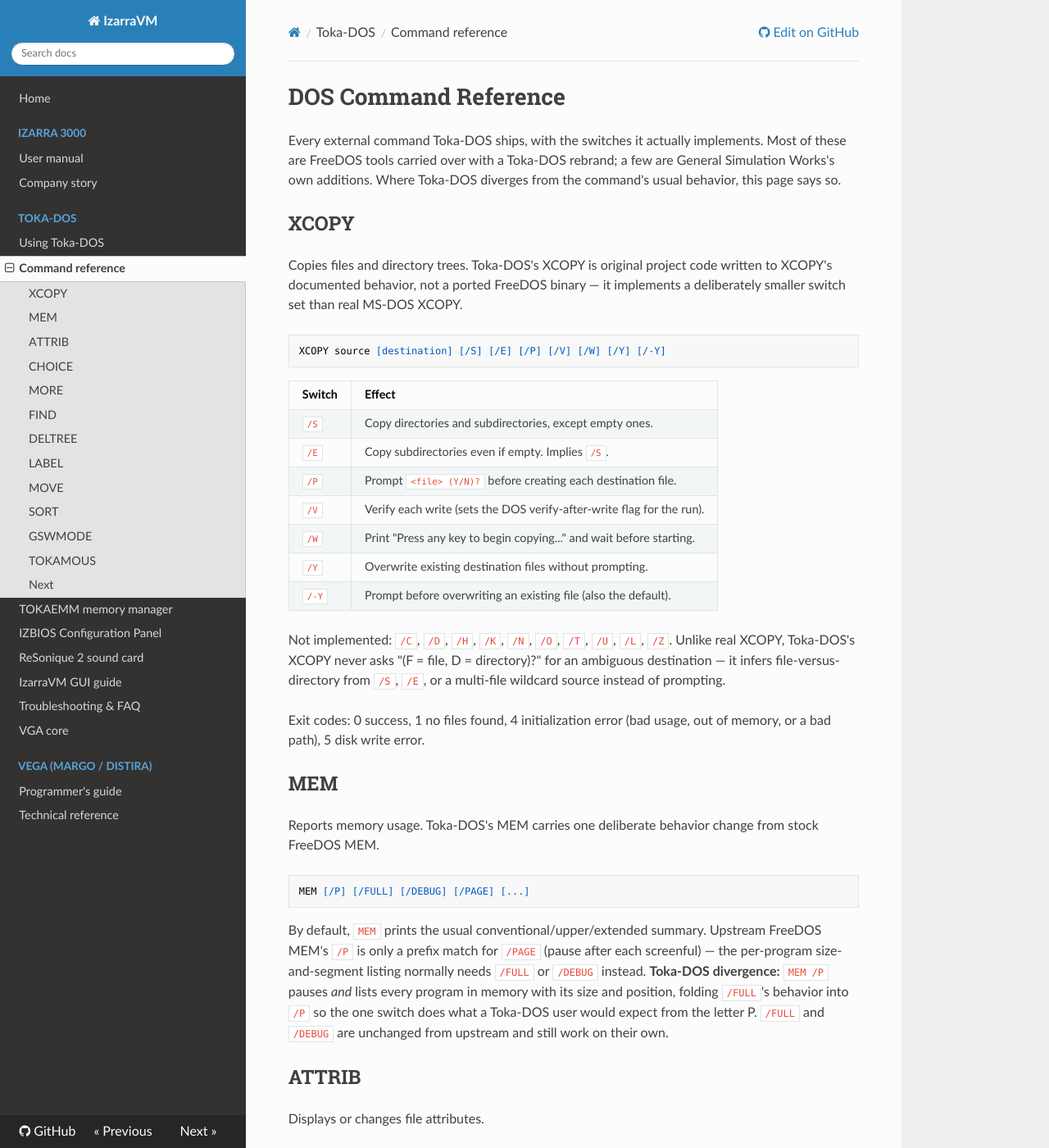
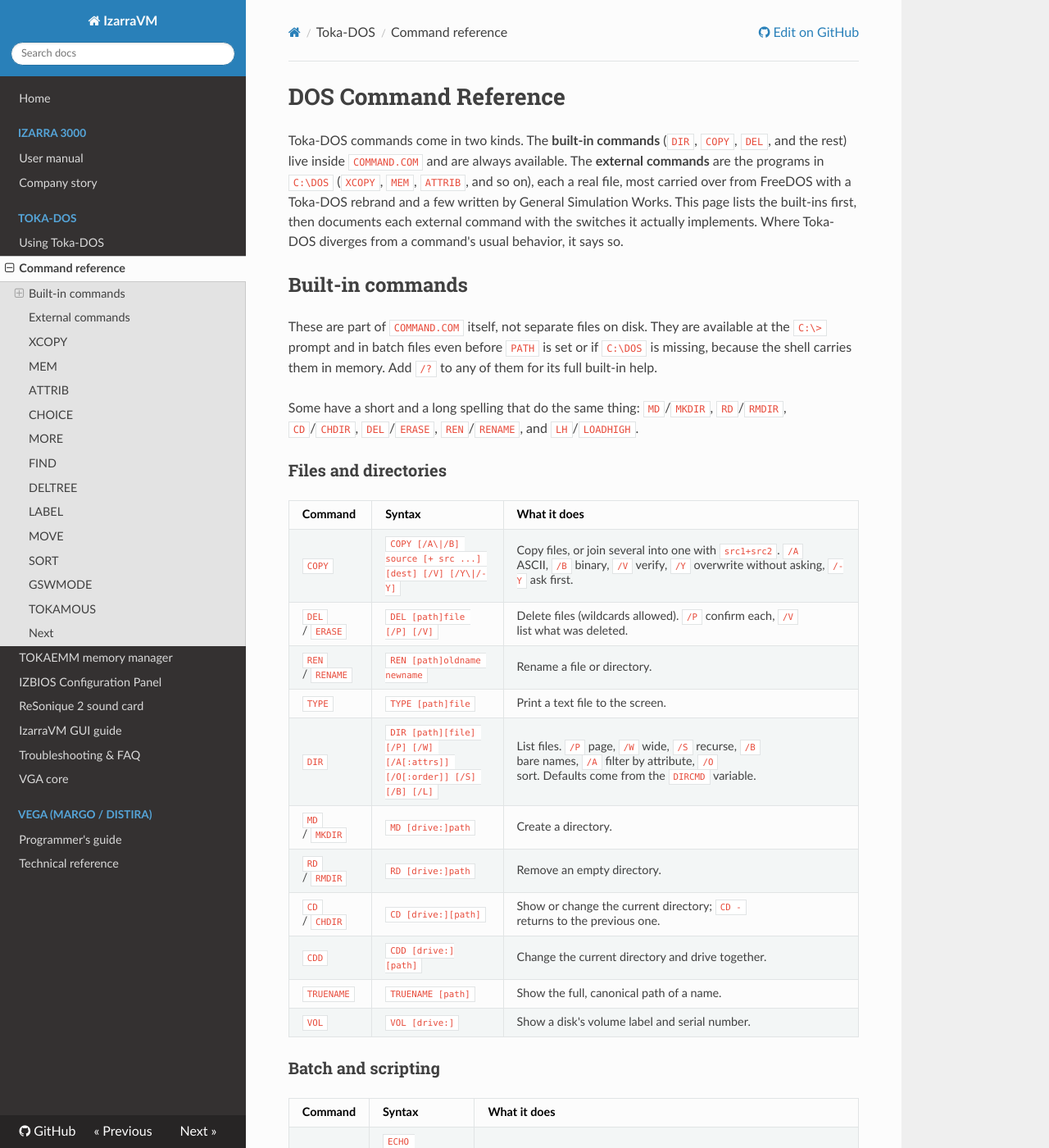
Before and after one commit to vorvek/IzarraVM, an MkDocs documentation site: the page built from docs/toka-dos/commands.md, in a window 1280 px wide and 1400 px high. Shown: the whole window at 82% size. Built offline with MkDocs 1.6.1, drawn with Linux system fonts in a browser that asks for light colours; nearby versions of some CDN libraries; some of the changed text lies outside the part shown.

Commit message:
docs: document the COMMAND.COM built-in commands
The command reference only covered the external C:\DOS programs, so the everyday
built-ins (DIR, COPY, DEL, MD, RD, REM, ECHO, and the rest) were undocumented.
Add a "Built-in commands" section listing every internal command compiled into
this FreeCOM build, grouped by purpose, with syntax taken from the shell's own
help text. The page now separates built-in and external commands.

```diff
--- a/docs/toka-dos/commands.md
+++ b/docs/toka-dos/commands.md
@@ -1,9 +1,102 @@
 # DOS Command Reference
 
-Every external command Toka-DOS ships, with the switches it actually
-implements. Most of these are FreeDOS tools carried over with a Toka-DOS
-rebrand; a few are General Simulation Works's own additions. Where Toka-DOS
-diverges from the command's usual behavior, this page says so.
+Toka-DOS commands come in two kinds. The **built-in commands** (`DIR`, `COPY`,
+`DEL`, and the rest) live inside `COMMAND.COM` and are always available. The
+**external commands** are the programs in `C:\DOS` (`XCOPY`, `MEM`, `ATTRIB`,
+and so on), each a real file, most carried over from FreeDOS with a Toka-DOS
+rebrand and a few written by General Simulation Works. This page lists the
+built-ins first, then documents each external command with the switches it
+actually implements. Where Toka-DOS diverges from a command's usual behavior,
+it says so.
+
+## Built-in commands
+
+These are part of `COMMAND.COM` itself, not separate files on disk. They are
+available at the `C:\>` prompt and in batch files even before `PATH` is set or
+if `C:\DOS` is missing, because the shell carries them in memory. Add `/?` to
+any of them for its full built-in help.
+
+Some have a short and a long spelling that do the same thing: `MD`/`MKDIR`,
+`RD`/`RMDIR`, `CD`/`CHDIR`, `DEL`/`ERASE`, `REN`/`RENAME`, and `LH`/`LOADHIGH`.
+
+### Files and directories
+
+| Command | Syntax | What it does |
+| --- | --- | --- |
+| `COPY` | `COPY [/A\|/B] source [+ src ...] [dest] [/V] [/Y\|/-Y]` | Copy files, or join several into one with `src1+src2`. `/A` ASCII, `/B` binary, `/V` verify, `/Y` overwrite without asking, `/-Y` ask first. |
+| `DEL` / `ERASE` | `DEL [path]file [/P] [/V]` | Delete files (wildcards allowed). `/P` confirm each, `/V` list what was deleted. |
+| `REN` / `RENAME` | `REN [path]oldname newname` | Rename a file or directory. |
+| `TYPE` | `TYPE [path]file` | Print a text file to the screen. |
+| `DIR` | `DIR [path][file] [/P] [/W] [/A[:attrs]] [/O[:order]] [/S] [/B] [/L]` | List files. `/P` page, `/W` wide, `/S` recurse, `/B` bare names, `/A` filter by attribute, `/O` sort. Defaults come from the `DIRCMD` variable. |
+| `MD` / `MKDIR` | `MD [drive:]path` | Create a directory. |
+| `RD` / `RMDIR` | `RD [drive:]path` | Remove an empty directory. |
+| `CD` / `CHDIR` | `CD [drive:][path]` | Show or change the current directory; `CD -` returns to the previous one. |
+| `CDD` | `CDD [drive:][path]` | Change the current directory and drive together. |
+| `TRUENAME` | `TRUENAME [path]` | Show the full, canonical path of a name. |
+| `VOL` | `VOL [drive:]` | Show a disk's volume label and serial number. |
+
+### Batch and scripting
+
+| Command | Syntax | What it does |
+| --- | --- | --- |
+| `ECHO` | `ECHO [ON\|OFF]` / `ECHO message` / `ECHO.` | Print a message, or turn command echo on/off. `ECHO.` prints a blank line. |
+| `REM` | `REM [comment]` | A comment line in a batch file or `CONFIG.SYS`. (`TITLE` is accepted as a synonym; DOS has no window title to set.) |
+| `IF` | `IF [NOT] ERRORLEVEL n cmd` / `IF [NOT] a==b cmd` / `IF [NOT] EXIST file cmd` | Run `cmd` when a condition holds. `IF /I` compares text case-insensitively. |
+| `FOR` | `FOR %v IN (set) DO cmd` | Repeat `cmd` for each item in `set` (write `%%v` in a batch file). |
+| `GOTO` | `GOTO label` | Jump to a `:label` line in a batch file. |
+| `CALL` | `CALL [path]file [args]` | Run another batch file and return afterward. |
+| `SHIFT` | `SHIFT [DOWN]` | Shift the `%1 %2 ...` batch parameters along. |
+| `PAUSE` | `PAUSE [message]` | Wait for a keypress ("Press any key to continue..."). |
+| `EXIT` | `EXIT` | Leave this shell. The boot shell starts with `/P`, so it ignores `EXIT`. |
+
+### Environment and shell
+
+| Command | Syntax | What it does |
+| --- | --- | --- |
+| `SET` | `SET [/P] [/C] [var[=value]]` | Show, set, or clear environment variables. `/P` reads the value from the user. `SET var` with no value removes it. |
+| `PATH` | `PATH [dir[;...]]` | Show or set the program search path. |
+| `PROMPT` | `PROMPT [text]` | Change the prompt (the default is `$P$G`). |
+| `ALIAS` | `ALIAS [name[=]string]` | Show, set, or remove command aliases. |
+| `VER` | `VER [/R] [/W] [/D] [/C]` | Show the version. `/R` adds kernel details; `/W`, `/D`, `/C` show warranty, redistribution, and contributors. |
+| `DATE` | `DATE [/D] [date]` | Show or set the date. `/D` skips the interactive prompt. |
+| `TIME` | `TIME [/T] [time]` | Show or set the time. `/T` skips the prompt. |
+| `CHCP` | `CHCP [nnn]` | Show or set the active code page. |
+| `VERIFY` | `VERIFY [ON\|OFF]` | Turn write-after-verify on or off. |
+| `BREAK` | `BREAK [ON\|OFF]` | Turn extended Ctrl+C checking on or off. |
+| `CLS` | `CLS` | Clear the screen. |
+| `BEEP` | `BEEP` | Beep the speaker. |
+| `CTTY` | `CTTY device` | Move console input and output to another device, such as `COM1`. |
+
+### Loading programs high
+
+| Command | Syntax | What it does |
+| --- | --- | --- |
+| `LH` / `LOADHIGH` | `LH [path]file [args]` | Load a program into an upper memory block. Needs [TOKAEMM](../tokaemm/manual.md) UMBs; falls back to a normal load if none are free. |
+| `LOADFIX` | `LOADFIX [path]file [args]` | Load a program above the first 64 KB, for old programs that fail there with "Packed file corrupt". |
+
+### History and the directory stack
+
+| Command | Syntax | What it does |
+| --- | --- | --- |
+| `DOSKEY` | `DOSKEY` | Command-line recall and editing, built into the shell: Up/Down recall previous lines, Tab completes filenames. |
+| `HISTORY` | `HISTORY [size]` | Show the command history, or resize its buffer. |
+| `PUSHD` | `PUSHD [path]` | Save the current directory on a stack, optionally changing to `path`. |
+| `POPD` | `POPD` | Return to the directory last saved by `PUSHD`. |
+| `DIRS` | `DIRS` | Show the directory stack. |
+
+### Help and diagnostics
+
+| Command | Syntax | What it does |
+| --- | --- | --- |
+| `?` | `?` | List every built-in command. |
+| `WHICH` | `WHICH command...` | Show which program a command name would run. |
+| `LFNFOR` | `LFNFOR [ON\|OFF]` | Turn long-filename expansion in `FOR` on or off. |
+| `MEMORY` | `MEMORY` | Report the shell's own internal memory use. This is not [MEM](#mem), the external memory report. |
+
+## External commands
+
+The rest of this page documents the programs in `C:\DOS`, one per section. They
+sit on the `PATH`, so you run them by name from any directory.
 
 ## XCOPY
 
```
